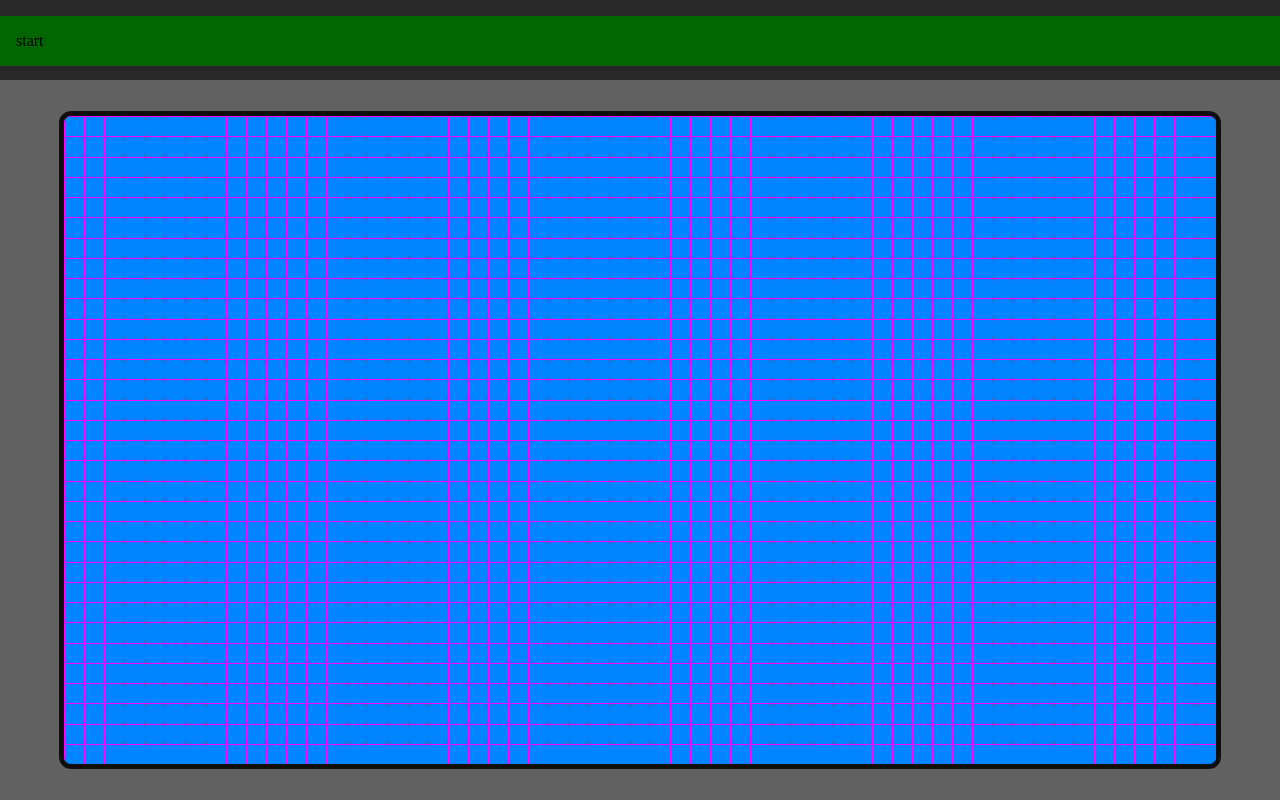
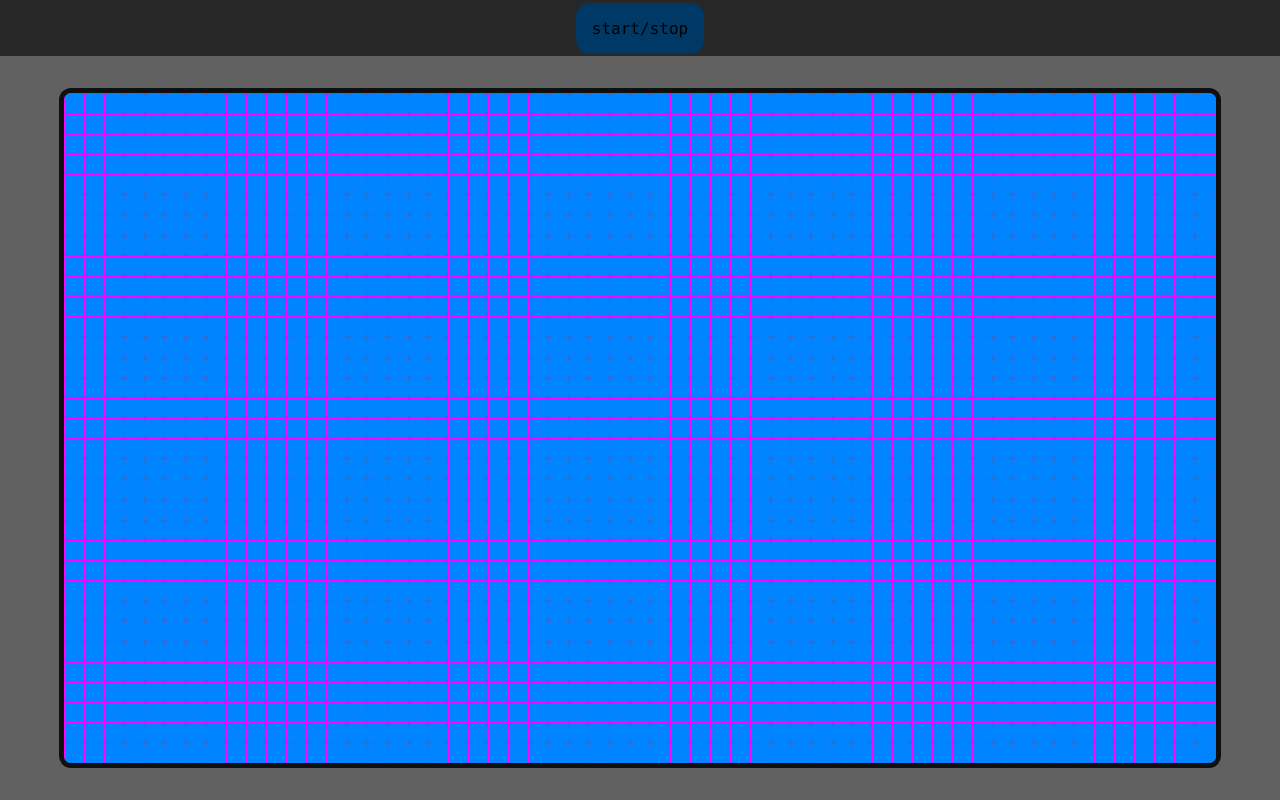
Before and after one commit to AVX00/202201-w2chwe-Alberto-vidal, a website: page site/index.html in a window 1280 px wide. Drawn offline with nearby package versions, Linux system fonts and the light colour scheme; files that its build step writes are made by us from their sources.

Commit message:
added font stack and changed button possiton

```diff
--- a/site/index.html
+++ b/site/index.html
@@ -14,7 +14,7 @@
       <div class="table" id="table"></div>
     </main>
     <aside class="menu">
-      <p class="start" id="start">start</p>
+      <p class="start" id="start">start/stop</p>
     </aside>
     <script src="scripts/dom.js" type="module"></script>
   </body>
--- /dev/null
+++ b/site/styles/sass/_fonts.sass
@@ -0,0 +1 @@
+$font-family: ui-monospace, Menlo, Monaco, "Cascadia Mono", "Segoe UI Mono", "Roboto Mono",  "Oxygen Mono",  "Ubuntu Monospace",  "Source Code Pro", "Fira Mono",  "Droid Sans Mono",  "Courier New", monospace
--- a/site/styles/sass/style.sass
+++ b/site/styles/sass/style.sass
@@ -1,12 +1,16 @@
+
+@use "fonts"
+
 body
   margin:0
   padding:0
   height: 100vh
   display: flex
   flex-direction: column-reverse
+  font-family: fonts.$font-family
 
 .main
-  height: 90vh
+  height: 93vh
   background-color: #616161
   width: 100vw
   display: flex
@@ -42,11 +46,16 @@ body
 
 
 .menu
-  height: 10vh
+  height: 7vh
   background-color: #272727
   box-shadow: 0 1px 3px 2px #111, 0 -2px 50px 2px #00b6bd
   width: 100vw
+  display: flex
+  justify-content: center
+  align-items: center
   & .start
     padding: 1rem
-    background-color: #060
+    background-color: #003866
+    text-align: center
     cursor: pointer
+    border-radius: 14px
```
